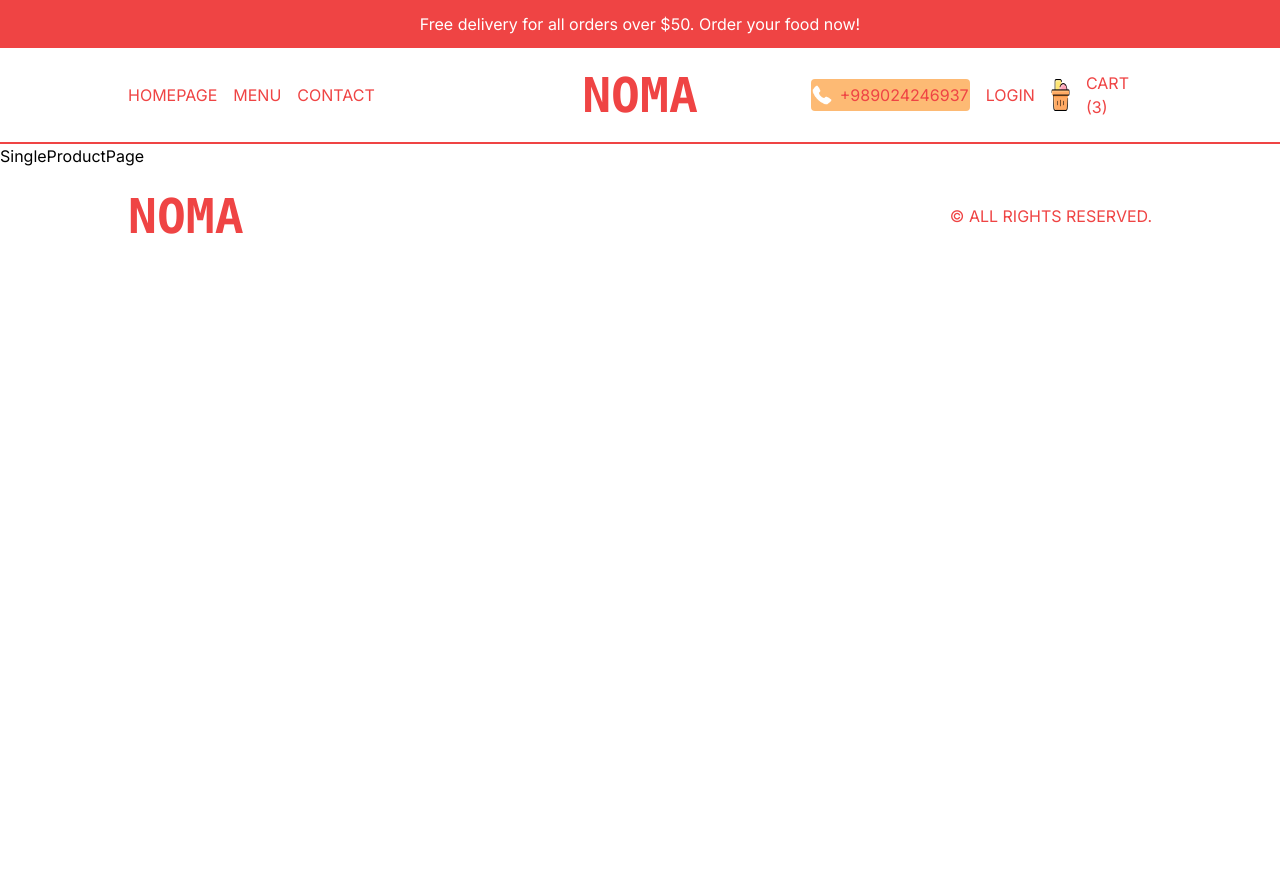
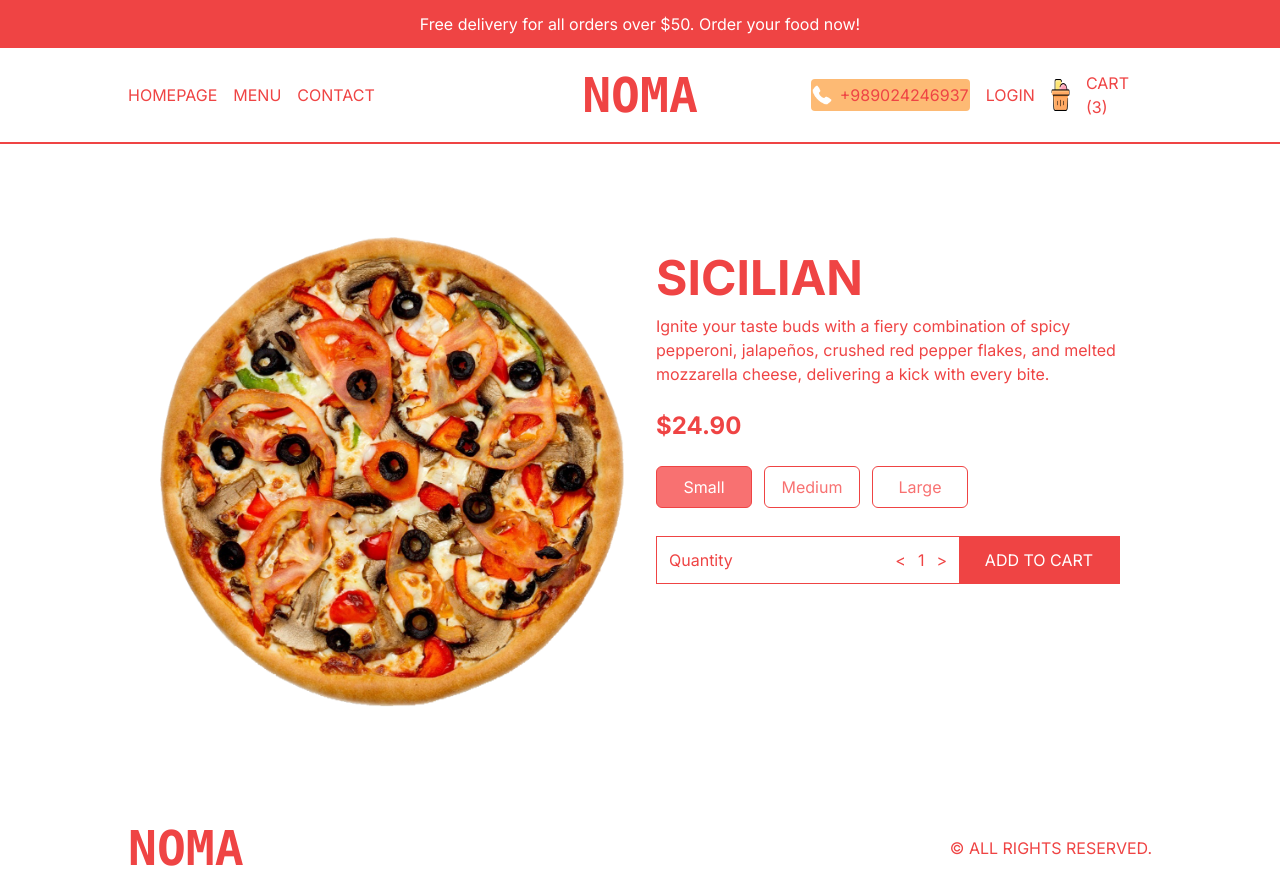
Before and after one commit to borhan-njf/noma-delivary-food, a Next.js app: page /product/1 in a window 1280 px wide. Before the commit the page ends 800 px from the top, so only its background shows below. Built offline with nearby package versions, Linux system fonts and the light colour scheme.

Commit message:
impliment single product page

```diff
--- a/src/app/product/[id]/page.tsx
+++ b/src/app/product/[id]/page.tsx
@@ -1,9 +1,30 @@
-import React from 'react'
+import { singleProduct } from "@/data";
+import Image from "next/image";
+import Price from "@/components/Price";
 
 const SingleProductPage = () => {
   return (
-    <div>SingleProductPage</div>
-  )
-}
+    // wrapper
+    <div className="flex flex-col h-[calc(100vh-6rem)] md:h-[calc(100vh-9rem)] p-4 md:flex-row md:items-center md:gap-8 md:px-20 lg:px-40">
+      {/* image container */}
+      <div className="relative flex-1 h-1/2 md:h-[80%]">
+        {singleProduct.img && (
+          <Image
+            src={singleProduct.img}
+            alt="product"
+            fill
+            className="object-contain"
+          />
+        )}
+      </div>
+      {/* text container */}
+      <div className="text-red-500 h-1/2 md:h-[70%] flex-1 flex flex-col gap-3">
+        <h1 className="text-3xl md:text-5xl font-bold uppercase">{singleProduct.title}</h1>
+        <p>{singleProduct.desc}</p>
+        <Price price={singleProduct.price} options={singleProduct.options}/>
+      </div>
+    </div>
+  );
+};
 
-export default SingleProductPage
+export default SingleProductPage;
--- /dev/null
+++ b/src/components/Price.tsx
@@ -0,0 +1,57 @@
+"use client";
+
+import { useState , useEffect, Fragment} from "react";
+
+type props = {
+  price: number;
+  options?: { title: string; additionalPrice: number }[];
+};
+
+const Price = ({ price, options }: props) => {
+  const [total, setTotal] = useState(price);
+  const [quantity , setQuantity]=useState(1);
+  const [selected , setSelected] = useState(0)
+
+
+useEffect(()=>{
+  setTotal(
+    quantity * (options ? options[selected].additionalPrice + price : price)
+  )
+},[quantity,price,selected,options])
+
+
+  return (
+    <div className="flex flex-col gap-3">
+      <p className="text-2xl font-bold my-3">${total.toFixed(2)}</p>
+     <div>
+     {options?.map((option, index) => (
+        <button
+          key={index}
+          onClick={() => setSelected(index)}
+          className="border border-red-500 rounded-md py-2 px-4 mr-3 min-w-[6rem]"
+          style={{
+            backgroundColor:selected === index ? 'rgb(248 113 113)' : 'white',
+            color: selected ===index ? 'white' : 'rgb(248 113 113)'
+          }}
+        >
+          {option.title}
+        </button>
+      ))}
+     </div>
+      {/* quantity section */}
+      <div className="flex items-center justify-between h-12 my-4 border border-red-500">
+        <div className="flex items-center justify-between px-3 flex-1 h-full">
+          <span>Quantity</span>
+          <div className="flex items-center">
+            <button onClick={()=>setQuantity(prev=>prev>1 ? prev - 1 : 1)}>{'<'}</button>
+            <span className="px-3">{quantity}</span>
+            <button onClick={()=>setQuantity(prev=>prev<9 ? prev +1 : 9)}>{'>'}</button>
+          </div>
+        </div>
+        <button className="uppercase text-white w-40 bg-red-500 h-full ">add to cart</button>
+      </div>
+    </div>
+  );
+};
+
+export default Price;
```
